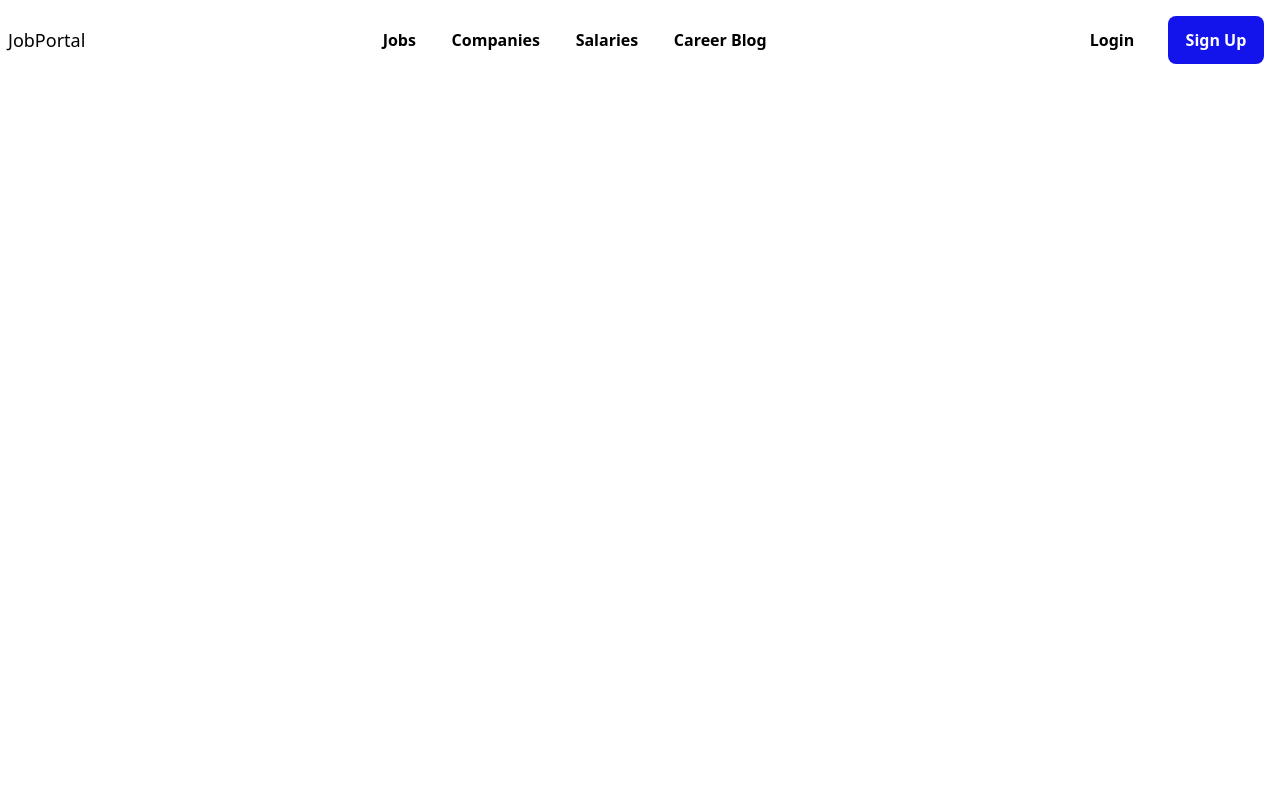
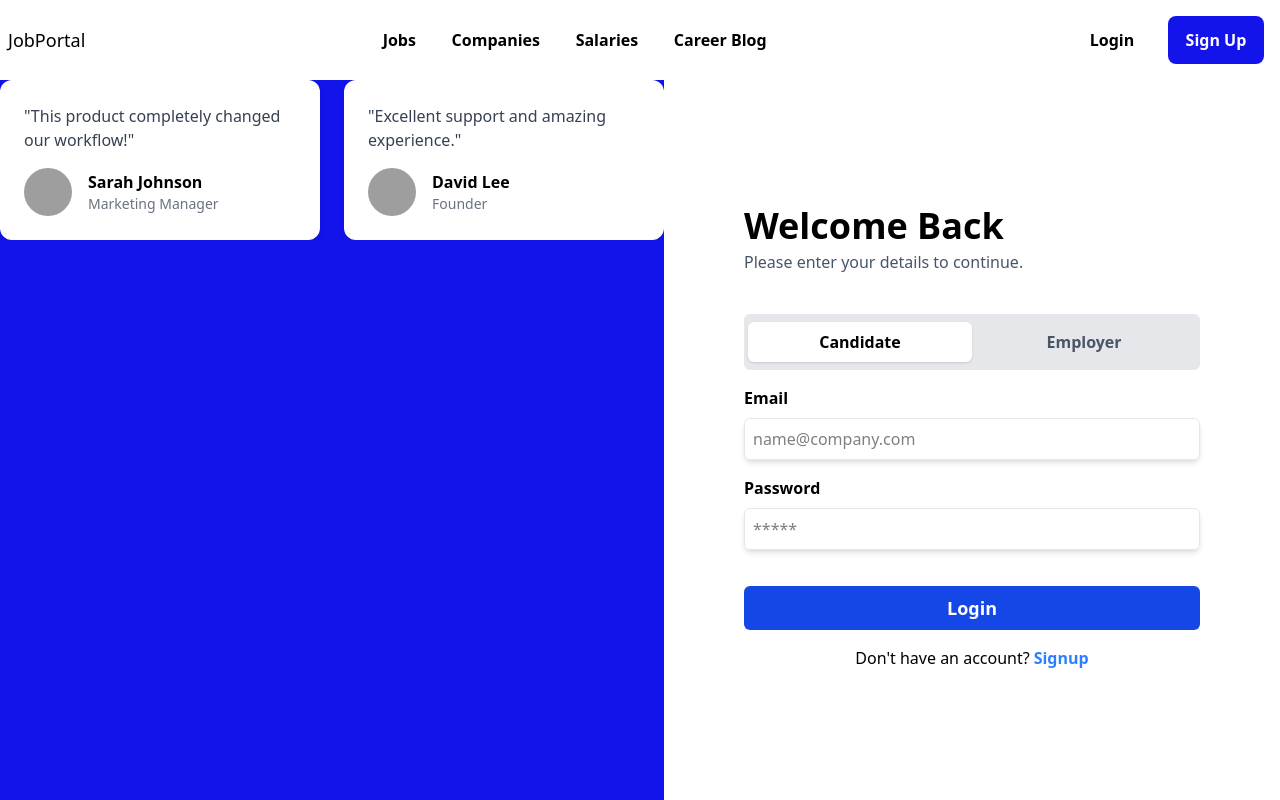
Before and after one commit to Siddharththakur018/job-portal, a React app: page /login in a window 1280 px wide. Built offline with nearby package versions, Linux system fonts and the light colour scheme; no server answers; grey boxes are pictures that could not be loaded; the HTML template or start-up script is replaced by a standard one.

Commit message:
made login and sign up api implementation and ui

```diff
--- a/package.json
+++ b/package.json
@@ -11,12 +11,16 @@
   },
   "dependencies": {
     "@tailwindcss/vite": "^4.1.18",
+    "axios": "^1.13.5",
     "embla-carousel-auto-scroll": "^8.6.0",
     "embla-carousel-autoplay": "^8.6.0",
     "embla-carousel-react": "^8.6.0",
+    "firebase": "^12.9.0",
     "lucide-react": "^0.563.0",
     "react": "^19.2.0",
     "react-dom": "^19.2.0",
+    "react-hot-toast": "^2.6.0",
+    "react-icons": "^5.5.0",
     "react-router-dom": "^7.13.0",
     "swiper": "^12.1.0",
     "tailwindcss": "^4.1.18"
--- a/src/App.tsx
+++ b/src/App.tsx
@@ -3,6 +3,7 @@ import './App.css'
 import Navbar from './components/ui/Navbar'
 import ProtectedRoutes from './routes/ProtectedRoutes'
 import Home from './modules/Home'
+import Auth from './modules/Auth'
 
 function App() {
 
@@ -13,6 +14,7 @@ function App() {
         {/* Protected (for now, behaves like normal routes) */}
         <Route element={<ProtectedRoutes />}>
           <Route path="/" element={<Home />} />
+          <Route path="/login" element={<Auth />} />
         </Route>
       </Routes>
     </>
--- /dev/null
+++ b/src/client/client.ts
@@ -0,0 +1,8 @@
+import axios from "axios";
+
+const api = axios.create({
+  baseURL: import.meta.env.VITE_API_BASE_URL,
+  withCredentials: true,
+});
+
+export default api;
--- /dev/null
+++ b/src/components/Loader.tsx
@@ -0,0 +1,11 @@
+const Loader = () => {
+  return (
+    <>
+      <div className="flex items-center justify-center">
+         <div className="w-7 h-7 border-2 border-white border-t-transparent rounded-full animate-spin"></div>
+      </div>
+    </>
+  );
+};
+
+export default Loader;
--- /dev/null
+++ b/src/components/TestimonialCard.tsx
@@ -0,0 +1,30 @@
+import React from "react";
+import type { Testimonial } from "../data/testimonial";
+
+interface TestimonialCardProps {
+  testimonial: Testimonial;
+}
+
+const TestimonialCard: React.FC<TestimonialCardProps> = ({ testimonial }) => {
+  return (
+    <>
+      <div className="w-80 p-6 bg-white rounded-xl shadow-md">
+        <p className="text-gray-700 mb-4">"{testimonial.message}"</p>
+
+        <div className="flex items-center gap-4">
+          <img
+            src={testimonial.image}
+            alt={testimonial.name}
+            className="w-12 h-12 rounded-full object-cover"
+          />
+          <div>
+            <p className="font-semibold">{testimonial.name}</p>
+            <p className="text-sm text-gray-500">{testimonial.role}</p>
+          </div>
+        </div>
+      </div>
+    </>
+  );
+};
+
+export default TestimonialCard;
--- a/src/components/ui/Navbar.tsx
+++ b/src/components/ui/Navbar.tsx
@@ -1,4 +1,7 @@
+import { useNavigate } from "react-router-dom";
+
 const Navbar = () => {
+  const navigate = useNavigate();
   return (
     <>
       <div className="flex max-w-7xl mx-auto justify-between px-2 py-4 items-center">
@@ -13,7 +16,7 @@ const Navbar = () => {
         </div>
 
         <div className="flex w-52 justify-around">
-          <button className="w-20 py-2 font-bold cursor-pointer hover:text-brand-blue">
+          <button onClick={() => navigate("/login")} className="w-20 py-2 font-bold cursor-pointer hover:text-brand-blue">
             Login
           </button>
           <button className="bg-brand-blue border-4 border-transparent text-white rounded-lg cursor-pointer hover:border-4 hover:border-blue-700 hover:text-black hover:bg-white transition duration-700 w-24 py-2 font-bold">
--- /dev/null
+++ b/src/context/AuthContext.tsx
@@ -0,0 +1,92 @@
+import { createContext, useContext, useEffect, useState } from "react";
+import type { ReactNode } from "react";
+import api from "../client/client";
+
+type User = {
+  id: string;
+  name: string;
+  email: string;
+  role: string;
+};
+
+type AuthContextType = {
+  user: User | null;
+  loading: boolean;
+  login: (email: string, password: string) => Promise<void>;
+  register: (name: string, email: string, password: string, role: string) => Promise<void>;
+  logout: () => Promise<void>;
+};
+
+const AuthContext = createContext<AuthContextType | undefined>(undefined);
+
+export const AuthProvider = ({ children }: { children: ReactNode }) => {
+  const [user, setUser] = useState<User | null>(null);
+  const [loading, setLoading] = useState(true);
+
+  useEffect(() => {
+    setLoading(true);
+    const fetchUser = async () => {
+      try {
+        const res = await api.get("/auth/me");
+        setUser(res.data.user);
+      } catch (error) {
+        throw error;
+      } finally {
+        setLoading(false);
+      }
+    };
+    fetchUser();
+  }, []);
+
+  const login = async (email: string, password: string) => {
+    setLoading(true);
+    try {
+      const res = await api.post("/auth/login", { email, password });
+      setUser(res.data.user);
+    } catch (error) {
+      setUser(null)
+    } finally {
+      setLoading(false);
+    }
+  };
+
+  const register = async (
+    name: string,
+    email: string,
+    password: string,
+    role: string,
+  ) => {
+    setLoading(true);
+    try {
+      await api.post("/auth/register", {name, email, password, role });
+    } catch (error) {
+      throw error;
+    } finally {
+      setLoading(false);
+    }
+  };
+
+  const logout = async () => {
+    setLoading(true);
+    try {
+      await api.post("/auth/logout");
+      setUser(null);
+    } catch (error) {
+      throw error;
+    } finally {
+      setLoading(false);
+    }
+  };
+
+  return (
+    <AuthContext.Provider value={{ user, loading, login, register, logout }}>
+      {children}
+    </AuthContext.Provider>
+  );
+};
+
+export const useAuth = () => {
+  const context = useContext(AuthContext);
+  if (!context) throw new Error("useAuth must be used within AuthProvider");
+  return context;
+};
--- /dev/null
+++ b/src/data/testimonial.ts
@@ -0,0 +1,21 @@
+export interface Testimonial {
+  name: string;
+  role: string;
+  message: string;
+  image: string;
+}
+
+export const testimonials: Testimonial[] = [
+  {
+    name: "Sarah Johnson",
+    role: "Marketing Manager",
+    message: "This product completely changed our workflow!",
+    image: "/images/sarah.jpg",
+  },
+  {
+    name: "David Lee",
+    role: "Founder",
+    message: "Excellent support and amazing experience.",
+    image: "/images/david.jpg",
+  },
+];
--- /dev/null
+++ b/src/modules/Auth/components/Login.tsx
@@ -0,0 +1,145 @@
+import { useState } from "react";
+import { useAuth } from "../../../context/AuthContext";
+import Loader from "../../../components/Loader";
+import { useNavigate } from "react-router-dom";
+
+const Login = () => {
+  const { register, login } = useAuth();
+  const [activeTab, setActiveTab] = useState("Candidate");
+  const [email, setEmail] = useState("");
+  const [password, setPassword] = useState("");
+  const [name, setName] = useState("");
+  const [authMode, setAuthMode] = useState("login");
+  const [loading, setLoading] = useState(false);
+  const navigate = useNavigate();
+
+  const loginUser = async () => {
+    try {
+      setLoading(true);
+      await login(email, password);
+      navigate("/");
+    } catch (error) {
+      console.error(error);
+    }
+  };
+
+  const registerUser = async () => {
+    try {
+      setLoading(true);
+      await register(name, email, password, activeTab.toLowerCase());
+      alert("OTP sent to your email. Please verify.");
+      setAuthMode("login");
+      setName("");
+      setEmail("");
+      setPassword("");
+    } catch (error) {
+      console.error(error);
+    }
+  };
+
+  const isFormValid =
+    authMode === "login"
+      ? email.trim() !== "" && password.trim() !== ""
+      : name.trim() !== "" && email.trim() !== "" && password.trim() !== "";
+  return (
+    <>
+      <div className="flex flex-col px-20 justify-center min-h-[calc(100vh-80px)]">
+        <h1 className="text-4xl font-bold leading-8">
+          {authMode === "login" ? "Welcome Back" : "Please create an Account!"}
+        </h1>
+        <p className="leading-10 text-brand-gray mb-8">
+          {authMode === "login"
+            ? "Please enter your details to continue."
+            : "Fill in the details to register."}
+        </p>
+
+        <div className="flex items-center bg-gray-200 rounded-md py-2 px-1 w-full">
+          <button
+            onClick={() => setActiveTab("Candidate")}
+            className={`flex-1 py-2 font-semibold  transition-all duration-200  cursor-pointer ${
+              activeTab === "Candidate"
+                ? "bg-white shadow rounded-md"
+                : "text-gray-600"
+            }`}
+          >
+            Candidate
+          </button>
+          <button
+            onClick={() => setActiveTab("Employer")}
+            className={`flex-1 py-2 font-semibold  transition-all duration-200 cursor-pointer ${activeTab === "Employer" ? "bg-white rounded-md shadow" : "text-gray-600"}`}
+          >
+            Employer
+          </button>
+        </div>
+
+        {authMode === "signup" && (
+          <div className="mt-4">
+            <label className="font-bold text-md">Name</label>
+            <input
+              type="text"
+              placeholder="Enter your name"
+              value={name}
+              onChange={(e) => setName(e.target.value)}
+              className="w-full border rounded-md p-2 border-gray-200 shadow-md outline-none mt-2"
+            />
+          </div>
+        )}
+
+        <div className="mt-4">
+          <div className="flex flex-col">
+            <label className="font-bold text-md">Email</label>
+            <input
+              type="email"
+              placeholder="name@company.com"
+              value={email}
+              onChange={(e) => setEmail(e.target.value)}
+              className="w-full border rounded-md p-2 border-gray-200 shadow-md outline-none mb-4 mt-2"
+            />
+          </div>
+          <div>
+            <label className="font-bold text-md">Password</label>
+            <input
+              type="password"
+              placeholder="*****"
+              value={password}
+              minLength={6}
+              maxLength={12}
+              onChange={(e) => setPassword(e.target.value)}
+              className="w-full border rounded-md p-2 border-gray-200 shadow-md outline-none mb-4 mt-2"
+            />
+          </div>
+        </div>
+
+        <button
+          onClick={authMode === "login" ? loginUser : registerUser}
+          disabled={loading || !isFormValid}
+          className={`w-full py-2 rounded-md transition mt-5 mb-4 font-semibold text-lg
+    ${
+      loading || !isFormValid
+        ? "bg-blue-700 cursor-not-allowed text-white"
+        : "bg-blue-700 cursor-pointer text-white"
+    }
+  `}
+        >
+          {loading ? <Loader /> : authMode === "login" ? "Login" : "Signup"}
+        </button>
+
+        <p className="text-center">
+          {authMode === "login"
+            ? "Don't have an account?"
+            : "Already have an account?"}
+          <span
+            onClick={() =>
+              setAuthMode(authMode === "login" ? "signup" : "login")
+            }
+            className="text-blue-500 cursor-pointer ml-1 font-semibold"
+          >
+            {authMode === "login" ? "Signup" : "Login"}
+          </span>
+        </p>
+      </div>
+    </>
+  );
+};
+
+export default Login;
--- /dev/null
+++ b/src/modules/Auth/index.tsx
@@ -0,0 +1,25 @@
+import React from "react";
+import Carousel from "../../components/Carousel";
+import { testimonials } from "../../data/testimonial";
+import TestimonialCard from "../../components/TestimonialCard";
+import Login from "./components/Login";
+
+const Auth = () => {
+  return (
+    <>
+      <div className="flex">
+        <div className="bg-brand-blue flex-1">
+          <Carousel
+            items={testimonials}
+            renderItems={(item) => <TestimonialCard testimonial={item} />}
+          />
+        </div>
+        <div className="flex-1">
+            <Login />
+        </div>
+      </div>
+    </>
+  );
+};
+
+export default Auth;
```
Also changed, not shown: src/main.tsx (+13 -10 lines), 1 other file (tests, documents, lock files or other folders).
